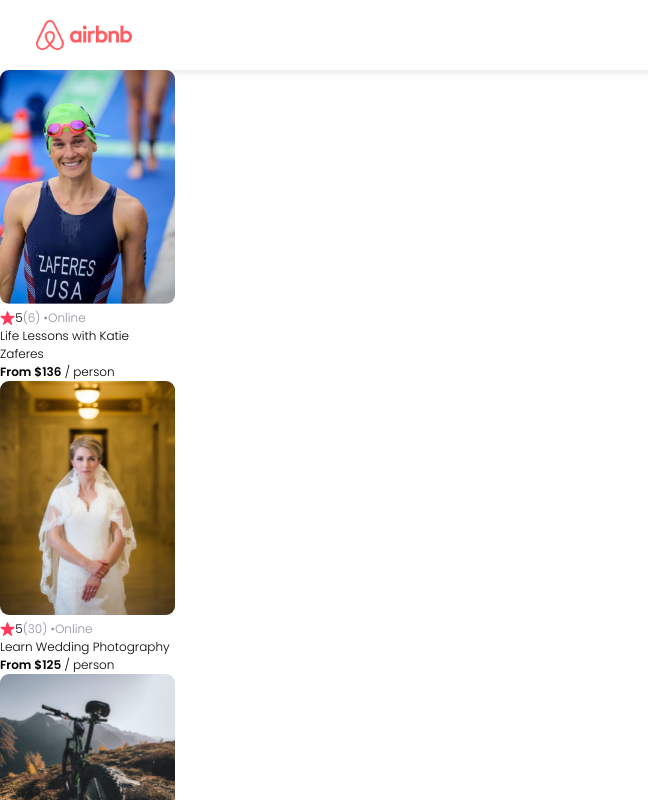
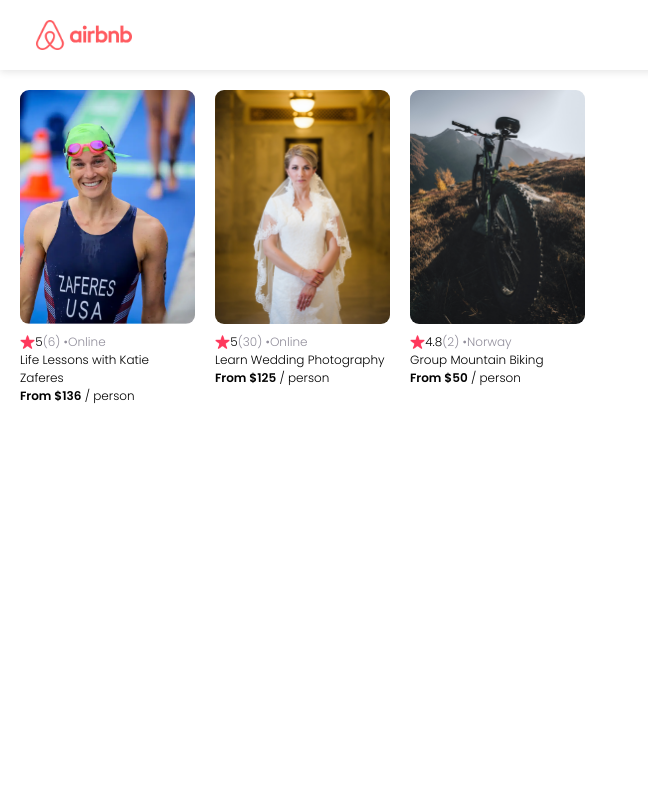
Before and after one commit to Fatima-hub333/Airbnb-React-Project, a React (Create React App) app: page / in a window 1280 px wide. Shown: the top 800 px of the page, without its empty margins (0-648 px from the left). Built offline with nearby package versions, Linux system fonts and the light colour scheme.

Commit message:
Give styling to cards components

```diff
--- a/src/App.js
+++ b/src/App.js
@@ -21,7 +21,10 @@
   return (
     <div className="contacts">
       <Navbar />
-      {cards}
+      <section className="cards-list">
+        {cards}
+      </section>
+
     </div>
 
   )
--- a/src/index.css
+++ b/src/index.css
@@ -70,58 +70,30 @@
   height: 14px;
 }
 
-/* body {
-    margin: 0;
-    min-height: 100vh;
+
+.cards-list {
     display: flex;
-    align-items: center;
-    font-family: 'Inter', sans-serif;
-    background-color: whitesmoke;
+    flex-wrap: nowrap;
+    gap: 20px;
+    overflow-x: auto;
 }
 
-.contacts {
-    display: flex;
-    justify-content: center;
-    flex-wrap: wrap;
-    gap: 40px;
+.card {
+    width: 175px;
+    font-size: 12px;
+    flex: 0 0 auto;         /* ADD */
+    display: flex;          /* ADD */
+    flex-direction: column; /* ADD */
 }
 
-.contact-card {
-    flex-basis: 225px;
-    box-shadow: 1px 1px 8px rgba(0, 0, 0, 0.25);
-    border-radius: 10px;
-    display: flex;
-    flex-direction: column;
-    padding: 13px;
-    padding-bottom: 20px;
-    background-color: white;
+.card--image {
+    width: 100%;
+    border-radius: 9px;
+    margin-bottom: 9px;
 }
 
-.contact-card > img {
-    width: 100%;
-    height: auto;
-    align-self: center;
-    border-radius: 5px;
-    object-fit: cover;
+/* ADD */
+.card--title {
+    overflow: hidden;
+    text-overflow: ellipsis;
 }
-
-.contact-card > h3 {
-    font-weight: 700;
-    font-size: 18px;
-}
-
-.info-group {
-    display: flex;
-    align-items: center;
-}
-
-.info-group > img {
-    height: 11px;
-    margin-right: 8px;
-}
-
-.info-group > p {
-    margin-block: 3px;
-    font-size: 12px;
-    color: #2B283A;
-} */
```
